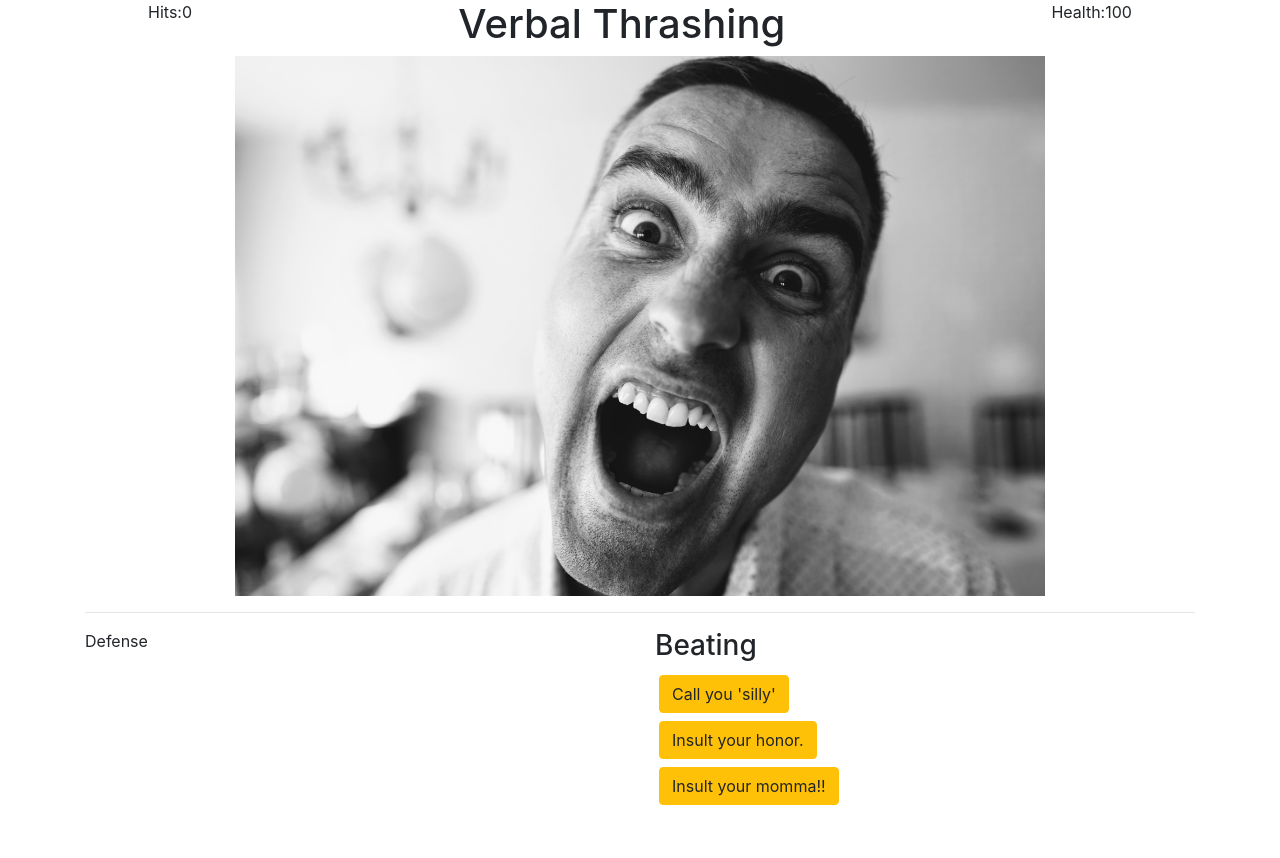
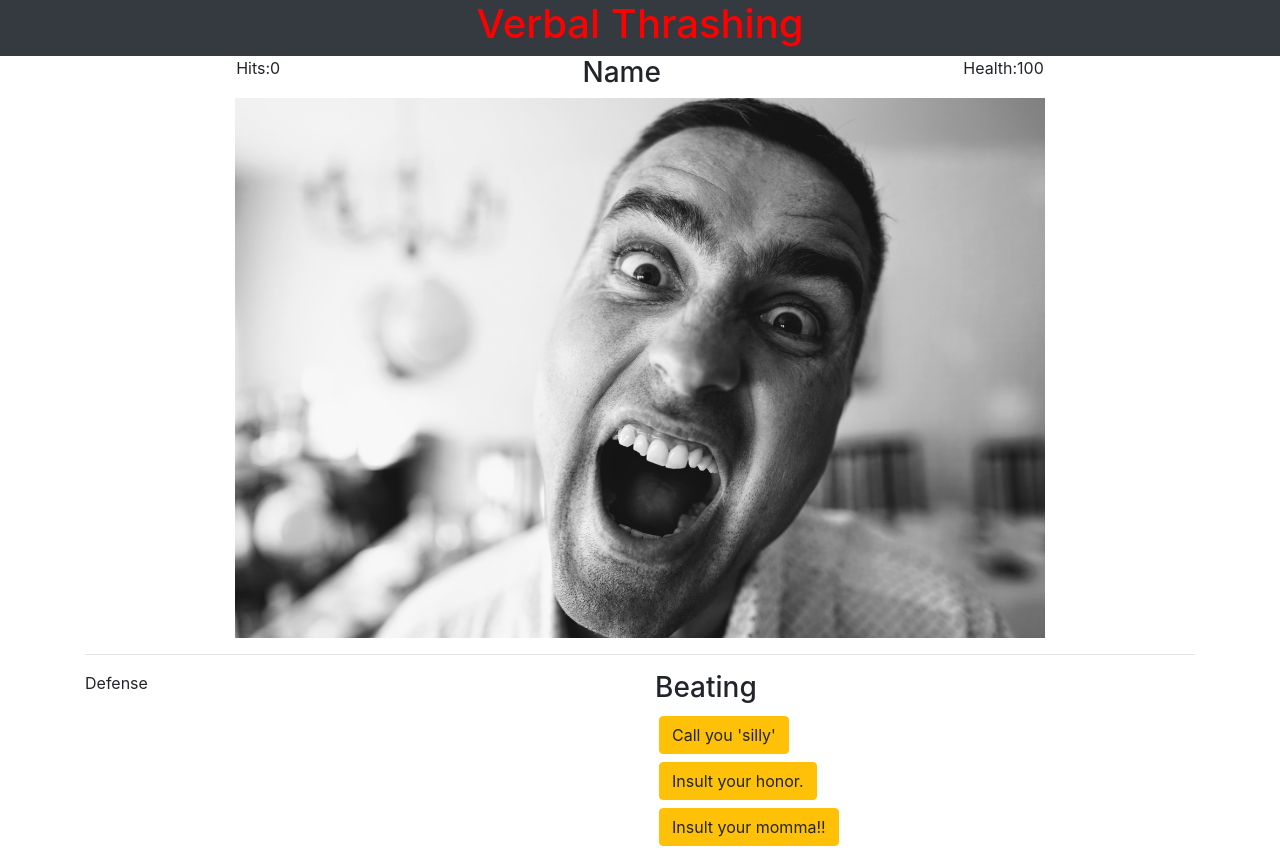
Before and after one commit to john87barker/verbal-thrashing-game, a plain HTML site: page index.html in a window 1280 px wide. Before the commit the page ends 817 px from the top, so only its background shows below. Drawn offline with nearby package versions, Linux system fonts and the light colour scheme.

Commit message:
page 1 done

```diff
--- a/app.js
+++ b/app.js
@@ -5,9 +5,7 @@ let hits = 0
 
 function hit() {
   hits += 1
-
 }
-
 
 function silly() {
   life -= 1
--- a/index.html
+++ b/index.html
@@ -16,21 +16,24 @@
 </head>
 
 <body>
-  <header class="container-fluid ">
+  <header class="container-fluid bg-dark text-red">
+    <span>
+      <h1 class="text-center"> Verbal Thrashing</h1>
+    </span>
+  </header>
+
+  <main class="container">
     <div class="row">
       <div class="col-12 d-flex justify-content-around">
         <span>Hits:<span id="hits">--</span></span>
 
         <span>
-          <h1> Verbal Thrashing</h1>
+          <h3> Name</h3>
         </span>
 
         <span>Health:<span id="health">--</span></span>
       </div>
     </div>
-  </header>
-
-  <main class="container">
     <div class="row-12">
       <div class="col-md-12 d-flex justify-content-center">
 
--- a/style.css
+++ b/style.css
@@ -6,3 +6,7 @@ body {
 main{
    flex-grow: 1;
   }
+
+.text-red{
+  color: red;
+}
```
